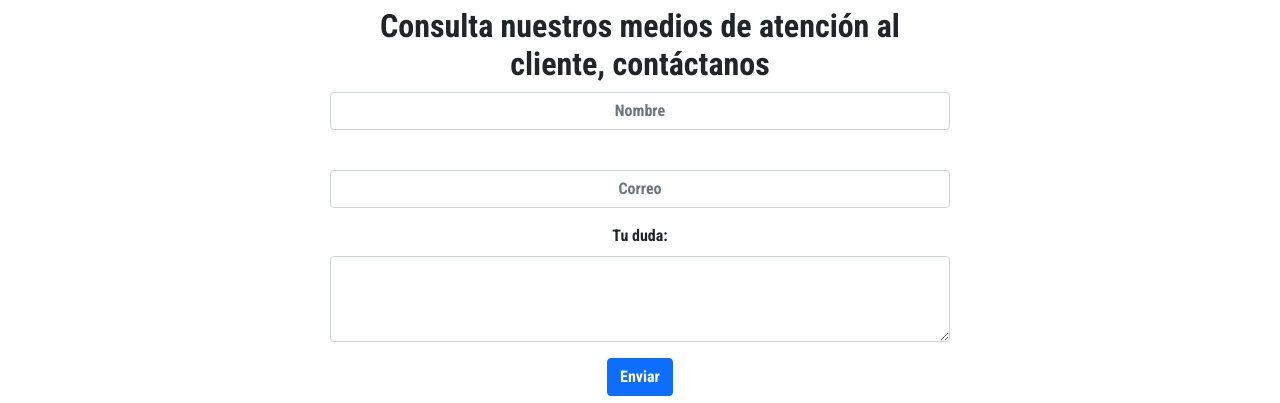
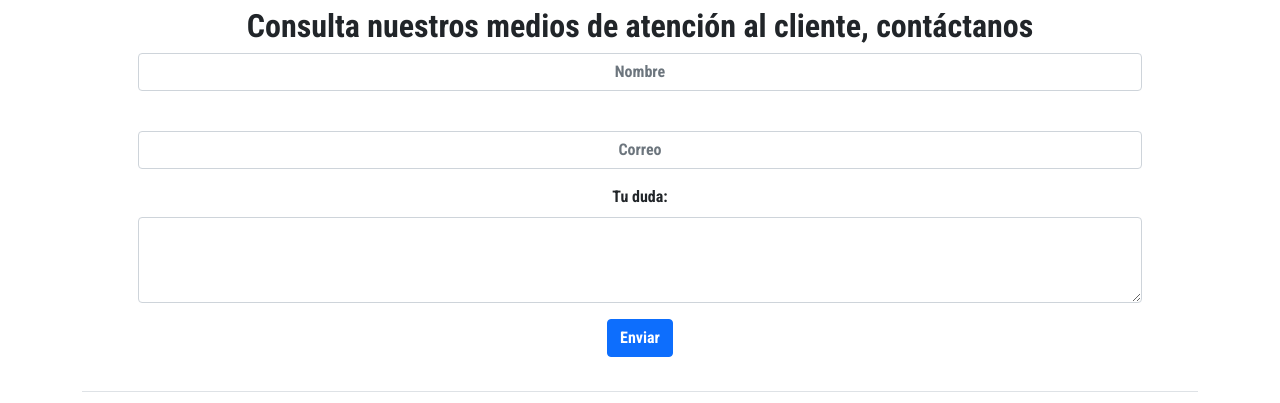
Before and after one commit to kevinbonillamontesdeoca/proyecto_final, a plain HTML site: page index.html in a window 1280 px wide. Shown: the part 540-943 px from the top of the page. Drawn offline with nearby package versions, Linux system fonts and the light colour scheme; files that its build step writes are made by us from their sources.

Commit message:
Update _pag.scss

```diff
--- a/scss/_pag.scss
+++ b/scss/_pag.scss
@@ -43,5 +43,5 @@
 
 form {
     padding: 10px;
-    width: 80vh;
+    width: 80%;
 }
```
